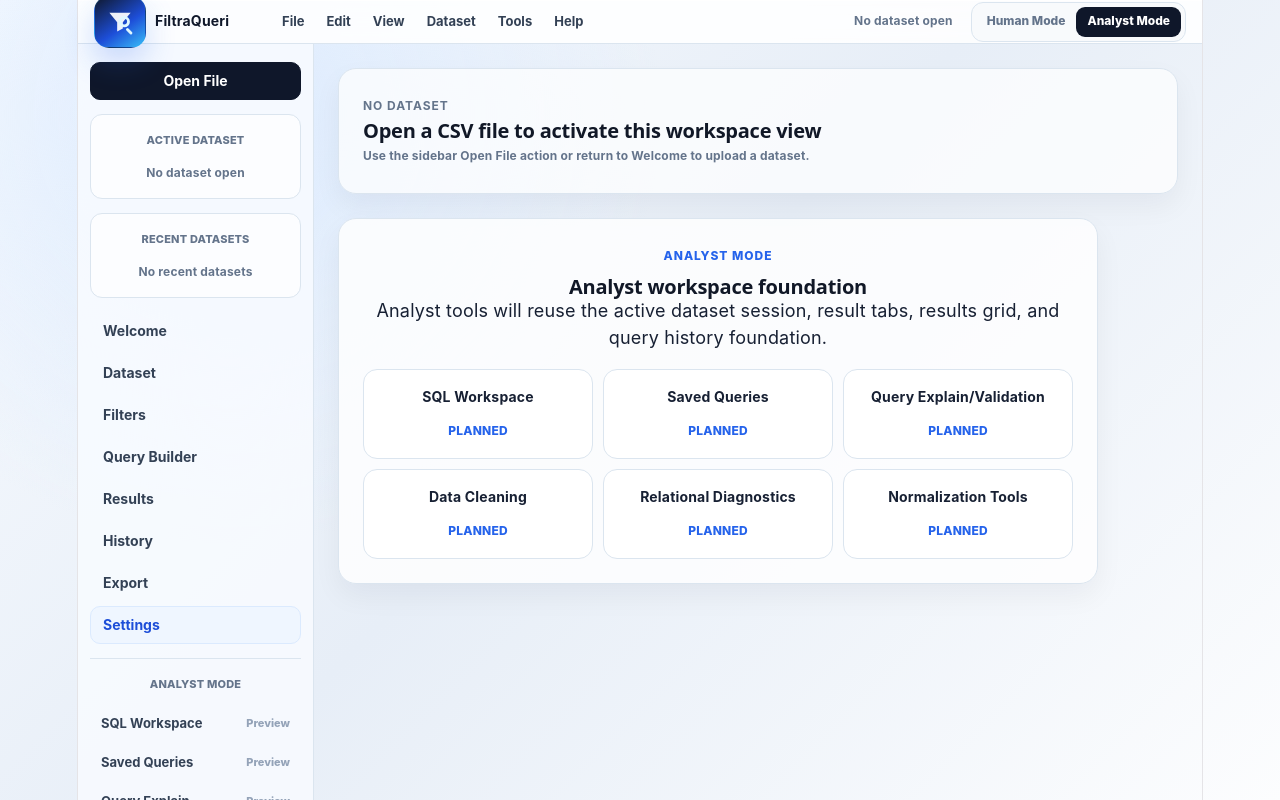
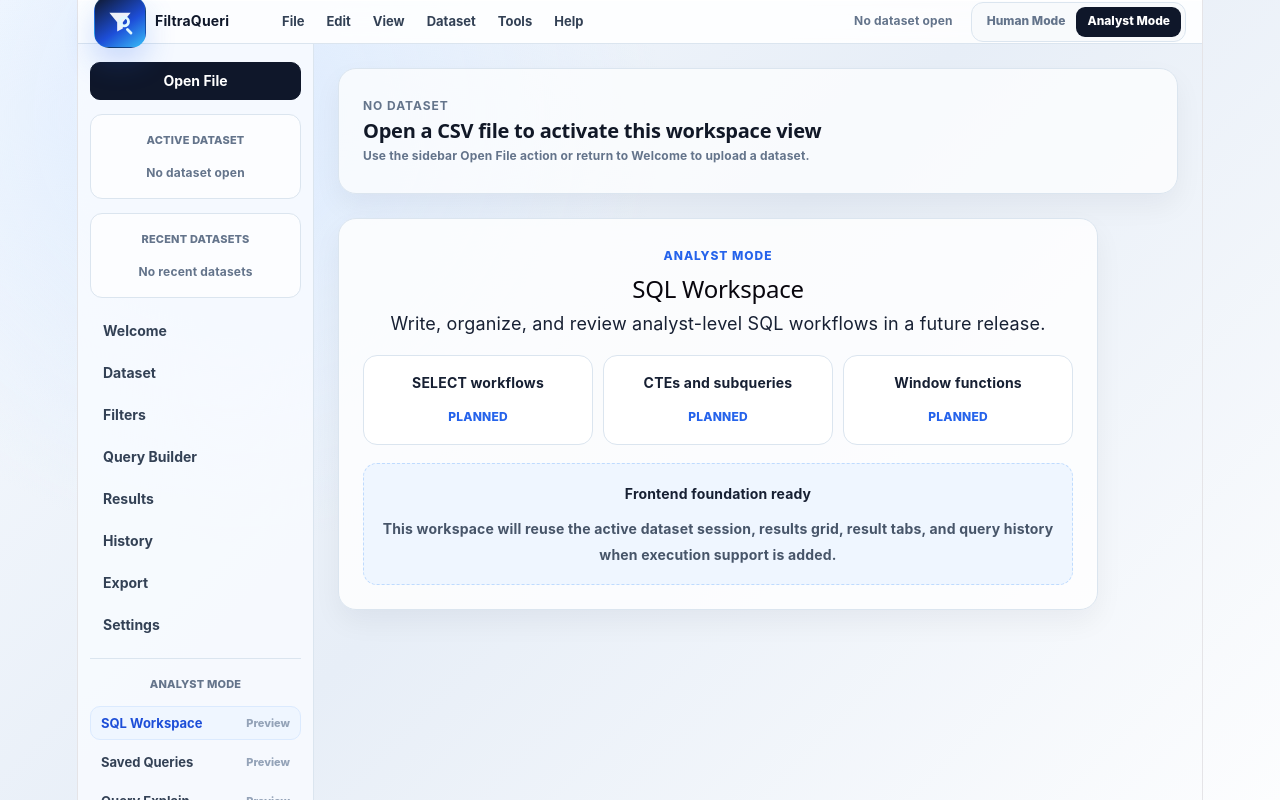
Before and after one commit to christiea850-glitch/filtraqueri, a React (Vite) app in the folder frontend/: page / in a window 1280 px wide. Both pictures are taken after a click on the button "Analyst Mode". Shown: the top 800 px of the page. Built offline with nearby package versions, Linux system fonts and the light colour scheme.

Commit message:
Implement Phase E-2 Analyst Workspace Navigation

```diff
--- a/frontend/src/App.css
+++ b/frontend/src/App.css
@@ -272,9 +272,11 @@ body {
   cursor: pointer;
 }
 
-.analyst-sidebar-section button:hover {
+.analyst-sidebar-section button:hover,
+.analyst-sidebar-section button.is-active {
   border-color: #dbeafe;
   background: #eff6ff;
+  color: #1d4ed8;
 }
 
 .analyst-sidebar-section span {
@@ -411,6 +413,35 @@ body {
   font-size: 12px;
   font-weight: 850;
   text-transform: uppercase;
+}
+
+.analyst-workspace-panel {
+  display: block;
+  padding: 24px;
+  border: 1px solid #dbe5ef;
+  border-radius: 18px;
+  background: rgba(255, 255, 255, 0.82);
+  box-shadow: 0 12px 28px rgba(15, 23, 42, 0.05);
+}
+
+.analyst-empty-state {
+  margin-top: 18px;
+  padding: 16px;
+  border: 1px dashed #bfdbfe;
+  border-radius: 14px;
+  background: #eff6ff;
+}
+
+.analyst-empty-state strong {
+  color: #172033;
+  font-size: 14px;
+}
+
+.analyst-empty-state p {
+  margin: 8px 0 0;
+  color: #475569;
+  font-size: 14px;
+  font-weight: 650;
 }
 
 .brand-header {
--- a/frontend/src/App.tsx
+++ b/frontend/src/App.tsx
@@ -115,7 +115,13 @@ type ActiveView =
   | "results"
   | "history"
   | "export"
-  | "settings";
+  | "settings"
+  | "sqlWorkspace"
+  | "savedQueries"
+  | "queryExplain"
+  | "dataCleaning"
+  | "diagnostics"
+  | "normalization";
 
 type WorkspaceMode = "human" | "analyst";
 
@@ -128,6 +134,50 @@ const createEmptyResultState = (): ResultState => ({
   sortColumn: "",
   sortDirection: "ASC",
 });
+
+const analystViews: Array<{
+  view: ActiveView;
+  label: string;
+  description: string;
+  capabilities: string[];
+}> = [
+  {
+    view: "sqlWorkspace",
+    label: "SQL Workspace",
+    description: "Write, organize, and review analyst-level SQL workflows in a future release.",
+    capabilities: ["SELECT workflows", "CTEs and subqueries", "Window functions"],
+  },
+  {
+    view: "savedQueries",
+    label: "Saved Queries",
+    description: "Save repeatable analysis steps and reuse query definitions across sessions.",
+    capabilities: ["Query library", "Reusable definitions", "Session-aware history"],
+  },
+  {
+    view: "queryExplain",
+    label: "Query Explain",
+    description: "Validate query structure and explain how a result is produced before execution.",
+    capabilities: ["Validation checks", "Execution explanation", "Risk warnings"],
+  },
+  {
+    view: "dataCleaning",
+    label: "Data Cleaning",
+    description: "Prepare datasets with controlled transformations and calculated fields.",
+    capabilities: ["Type cleanup", "Calculated columns", "Missing value handling"],
+  },
+  {
+    view: "diagnostics",
+    label: "Diagnostics",
+    description: "Inspect relational quality, table design, keys, dependencies, and anomalies.",
+    capabilities: ["Functional dependencies", "Anomaly detection", "Table design checks"],
+  },
+  {
+    view: "normalization",
+    label: "Normalization",
+    description: "Explore normalization guidance for 1NF, 2NF, and 3NF design improvements.",
+    capabilities: ["1NF checks", "2NF checks", "3NF recommendations"],
+  },
+];
 
 function App() {
   const sidebarFileInputRef = useRef<HTMLInputElement | null>(null);
@@ -956,7 +1006,10 @@ function App() {
           <button
             type="button"
             className={workspaceMode === "human" ? "is-active" : ""}
-            onClick={() => setWorkspaceMode("human")}
+            onClick={() => {
+              setWorkspaceMode("human");
+              updateDatasetSessionView(dataset ? "results" : "welcome");
+            }}
           >
             Human Mode
           </button>
@@ -965,7 +1018,7 @@ function App() {
             className={workspaceMode === "analyst" ? "is-active" : ""}
             onClick={() => {
               setWorkspaceMode("analyst");
-              updateDatasetSessionView("settings");
+              updateDatasetSessionView("sqlWorkspace");
             }}
           >
             Analyst Mode
@@ -1046,16 +1099,14 @@ function App() {
           {workspaceMode === "analyst" && (
             <div className="analyst-sidebar-section" aria-label="Analyst mode tools">
               <p>Analyst mode</p>
-              {[
-                "SQL Workspace",
-                "Saved Queries",
-                "Query Explain",
-                "Data Cleaning",
-                "Diagnostics",
-                "Normalization",
-              ].map((item) => (
-                <button type="button" key={item} onClick={() => updateDatasetSessionView("settings")}>
-                  {item}
+              {analystViews.map((item) => (
+                <button
+                  type="button"
+                  key={item.view}
+                  className={activeView === item.view ? "is-active" : ""}
+                  onClick={() => updateDatasetSessionView(item.view)}
+                >
+                  {item.label}
                   <span>Preview</span>
                 </button>
               ))}
@@ -1305,39 +1356,43 @@ function App() {
             </section>
           )}
 
-          {activeView === "settings" && (
-            <section className="settings-panel standalone-panel">
-              {workspaceMode === "analyst" ? (
-                <div className="analyst-foundation">
+          {workspaceMode === "analyst" &&
+            analystViews.some((item) => item.view === activeView) && (
+              <section className="analyst-workspace-panel standalone-panel">
+                {analystViews
+                  .filter((item) => item.view === activeView)
+                  .map((item) => (
+                    <div className="analyst-foundation" key={item.view}>
                       <p className="section-label">Analyst mode</p>
-                  <h2>Analyst workspace foundation</h2>
-                  <p>
-                    Analyst tools will reuse the active dataset session, result tabs, results grid,
-                    and query history foundation.
-                  </p>
+                      <h2>{item.label}</h2>
+                      <p>{item.description}</p>
                       <div className="analyst-tool-grid">
-                    {[
-                      "SQL Workspace",
-                      "Saved Queries",
-                      "Query Explain/Validation",
-                      "Data Cleaning",
-                      "Relational Diagnostics",
-                      "Normalization Tools",
-                    ].map((tool) => (
-                      <article key={tool}>
-                        <strong>{tool}</strong>
+                        {item.capabilities.map((capability) => (
+                          <article key={capability}>
+                            <strong>{capability}</strong>
                             <span>Planned</span>
                           </article>
                         ))}
                       </div>
+                      <div className="analyst-empty-state">
+                        <strong>Frontend foundation ready</strong>
+                        <p>
+                          This workspace will reuse the active dataset session, results grid,
+                          result tabs, and query history when execution support is added.
+                        </p>
                       </div>
-              ) : (
+                    </div>
+                  ))}
+              </section>
+            )}
+
+          {activeView === "settings" && (
+            <section className="settings-panel standalone-panel">
               <div>
                 <p className="section-label">Settings</p>
                 <h2>Workspace settings</h2>
                 <p>Settings will live here as the workspace grows.</p>
               </div>
-              )}
             </section>
           )}
         </main>
```
Lines whose indentation alone changed are shown as unchanged.
